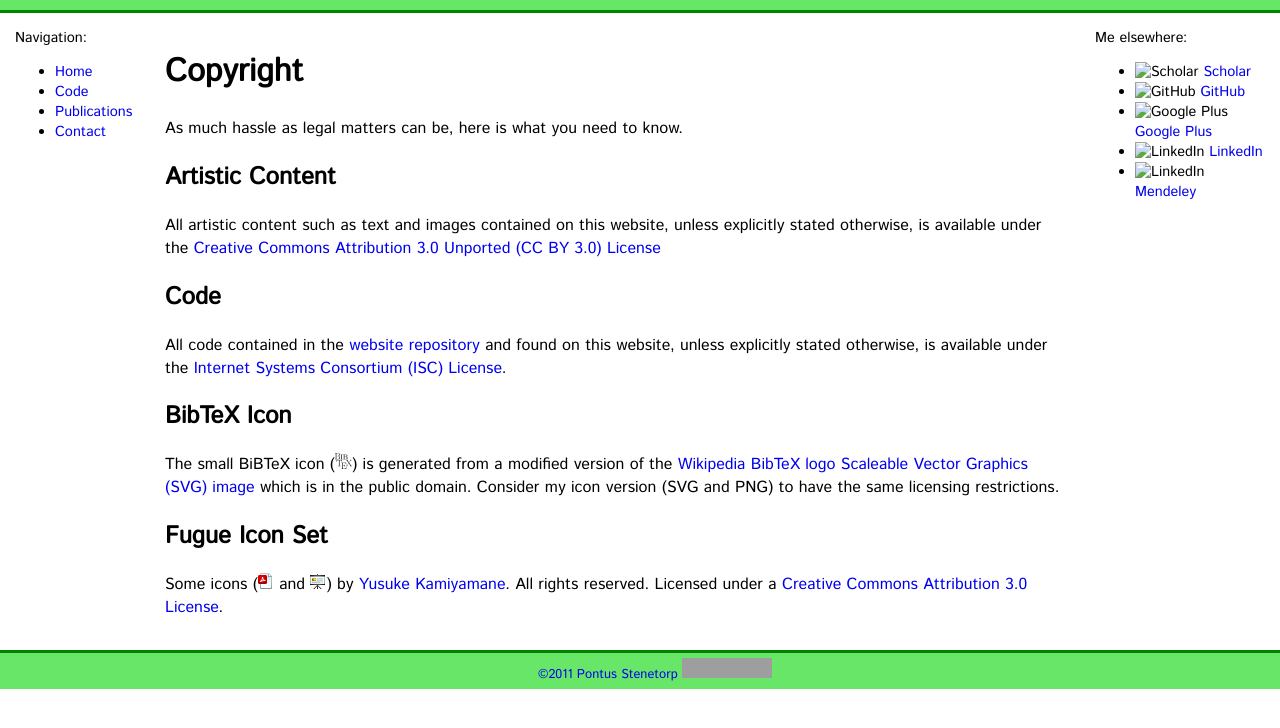
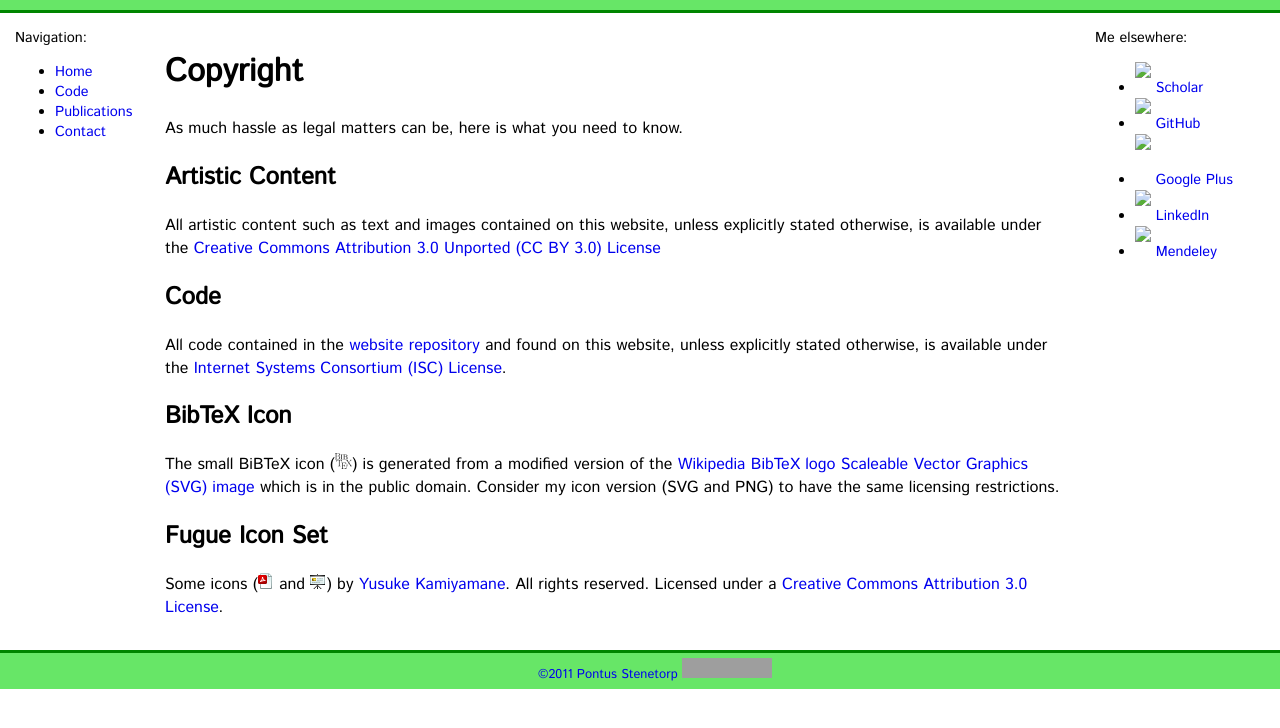
Before and after one commit to gbouchar/ninjin.github.io, a Jekyll site: the page built from copyright.md, in a window 1280 px wide. Shown: the top 728 px of the page. Built offline with Jekyll 4.4.1, drawn with Linux system fonts in a browser that asks for light colours; some web fonts are replaced; Markdown is read by kramdown in place of the engine named in the settings; grey boxes are pictures that could not be loaded.

Commit message:
Force "Elsewhere" favicons to use a fixed size.

```diff
--- a/_includes/elsewhere.html
+++ b/_includes/elsewhere.html
@@ -3,27 +3,27 @@ Me elsewhere:
 <ul>
     <!-- Is linking the favicons like this bad practice? -->
     <li>
-        <img alt="Scholar" src="https://s2.googleusercontent.com/s2/favicons?alt=p&domain=scholar.google.com"/>
+        <img class="favicon" alt="Scholar" src="https://s2.googleusercontent.com/s2/favicons?alt=p&domain=scholar.google.com"/>
         <a href="http://scholar.google.com/citations?user=5t495QgAAAAJ">Scholar</a>
     </li>
 
     <li>
-        <img alt="GitHub" src="https://s2.googleusercontent.com/s2/favicons?alt=p&domain=github.com"/>
+        <img class="favicon" alt="GitHub" src="https://s2.googleusercontent.com/s2/favicons?alt=p&domain=github.com"/>
         <a href="https://github.com/ninjin">GitHub</a>
     </li>
 
     <li>
-        <img alt="Google Plus" src="https://plus.google.com/favicon.ico"/>
+        <img class="favicon" alt="Google Plus" src="https://plus.google.com/favicon.ico"/>
         <a href="https://plus.google.com/114130072591142332747/about">Google Plus</a>
     </li>
 
     <li>
-        <img alt="LinkedIn" src="https://s2.googleusercontent.com/s2/favicons?alt=p&domain=linkedin.com"/>
+        <img class="favicon" alt="LinkedIn" src="https://s2.googleusercontent.com/s2/favicons?alt=p&domain=linkedin.com"/>
         <a href="http://jp.linkedin.com/in/pontusstenetorp">LinkedIn</a>
     </li>
 
     <li>
-        <img alt="LinkedIn" src="https://s2.googleusercontent.com/s2/favicons?alt=p&domain=mendeley.com"/>
+        <img class="favicon" alt="LinkedIn" src="https://s2.googleusercontent.com/s2/favicons?alt=p&domain=mendeley.com"/>
         <a href="http://www.mendeley.com/profiles/pontus-stenetorp/">Mendeley</a>
     </li>
 </ul>
--- a/style.css
+++ b/style.css
@@ -145,3 +145,8 @@ a:active  {
     float:              right;
     margin:             5px 10px;
 }
+
+img.favicon {
+    max-width:  16px;
+    max-height: 16px;
+}
```
